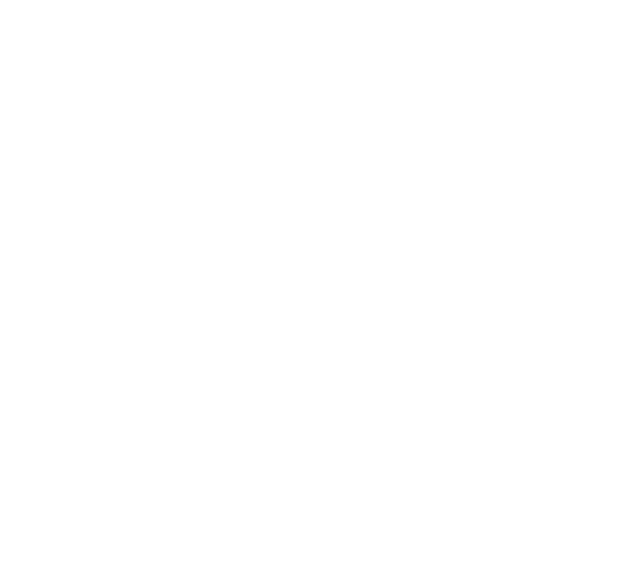
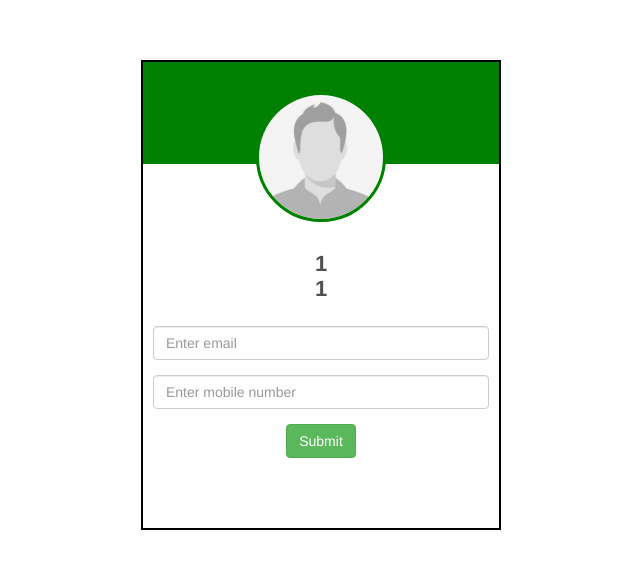
Before and after one commit to DeepakAtariya/TheScoree-Grade-Card-, an Angular app in the folder frontend-ignou/: page /user/profileSetup/1/1 in a window 1280 px wide. Before the commit this address led to /. Shown: the part 197-766 px from the top of the page, without its empty margins (319-959 px from the left). Built offline with nearby package versions, Linux system fonts and the light colour scheme.

Commit message:
profile setup : done

```diff
--- a/frontend-ignou/src/app/app.module.ts
+++ b/frontend-ignou/src/app/app.module.ts
@@ -16,7 +16,7 @@
 
 const appRoutes : Routes = [
   {path : '', component : HeaderComponent},
-  {path :'user/profileSetup/:name', component : SetupProfileComponent},
+  {path :'user/profileSetup/:name/:enrollment', component : SetupProfileComponent},
   // {path :'page1', component : HeaderComponent}
 ];
 
--- a/frontend-ignou/src/app/fields/fields.component.ts
+++ b/frontend-ignou/src/app/fields/fields.component.ts
@@ -60,9 +60,9 @@
           AppComponent.onShowLoader(0);
           this.showData = this.data.name;
           if (this.showData != ""){
-            this.fieldService.onNavigate(true, this.showData);
+            this.fieldService.onNavigate(true, this.data.name, this.data.enrollment);
           }else{
-            this.fieldService.onNavigate(false, this.showData);
+            this.fieldService.onNavigate(false,  this.data.name, this.data.enrollment);
           }
         },
         (error) => {
--- a/frontend-ignou/src/app/fields/fields.service.ts
+++ b/frontend-ignou/src/app/fields/fields.service.ts
@@ -11,9 +11,9 @@
 
   }
 
-  onNavigate(decision : Boolean, data: string) {
+  onNavigate(decision : Boolean, name, enrollment) {
     if(decision){
-      this.route.navigate(["user/profileSetup", data]);
+      this.route.navigate(["user/profileSetup", name, enrollment]);
     }else{
       this.route.navigate([""]);
     }
--- a/frontend-ignou/src/app/setup-profile/setup-profile.component.css
+++ b/frontend-ignou/src/app/setup-profile/setup-profile.component.css
@@ -1,8 +1,3 @@
-body{
-    /* background-image: url("https://cdn.mos.cms.futurecdn.net/hXjosYWpKQP2xW6xaNWJw4.jpg"); */
-    background-repeat: no-repeat;
-    background-size: 100% 100%;
-}
 
 .our-team
 {
@@ -11,8 +6,9 @@
     text-align: center;
     overflow: hidden;
     position: relative;
-    width: 200px;
-    height: auto;
+    opacity: 1.0;
+    border:2px solid black;
+
 }
 
 .our-team .pic{
@@ -20,7 +16,7 @@
     width: 130px;
     height: 130px;
 
-    margin-bottom: 50px;
+    margin-bottom: 10px;
 /*            background: green;*/
     position: relative;
     z-index: 1;
@@ -31,19 +27,18 @@
     width: 100%;
     background: green;
     position: absolute;
-    bottom: 135%;
+    bottom: 145%;
     right: 0;
     left: 0;
 /*            height: 100%;*/
     transform: scale(3);
     transition: all 0.3s linear 0s;
+    height: 100%;
 
 }
 
 .our-team:hover .pic:before{
-
-    height: 100%;
-    border-radius: 50%;
+    border-radius: 45%;
 
 }
 
@@ -63,13 +58,14 @@
     width: 100%;
     height: auto;
     border-radius: 50%;
+    border: 3px solid green;
     transform: scale(1);
     transition: 0.7s;
 }
 
 .our-team:hover .pic img{
     box-shadow: 0 0 0 15px #f7f5ec;
-    transform: scale(0.5);
+    transform: scale(0.7);
 }
 
 .our-team .team-content{
@@ -81,7 +77,7 @@
     font-weight: 700;
     color: #4e5052;
     letter-spacing: capitalize;
-    margin-bottom: 5px;
+    margin-bottom: 25px;
 
 }
 
@@ -93,35 +89,12 @@
 
 }
 
-.our-team .social{
-    width:100%;
-    padding: 0;
-    margin: 0;
-    background: green;
-    position: absolute;
-    bottom: -100px;
-    left: 0;
-    transition: 0.5s;
+.col-centered{
+    float: none;
+    margin: 22% auto 0;
 }
 
-.our-team:hover .social{
-    bottom: 0
+.form-group{
+
+    margin: 15px 10px;
 }
-
-.our-team:hover .social li{
-    display: inline-block;
-}
-
-.out-team .social li a{
-    display: block;
-    padding: 10px;
-    font-size: 17px;
-    color: white;
-    transition: 0.3s;
-}
-
-.our-team .social li a:hover{
-    color: green;
-    background: #f7f5ec;
-    text-decoration: none;
-}
--- a/frontend-ignou/src/app/setup-profile/setup-profile.component.html
+++ b/frontend-ignou/src/app/setup-profile/setup-profile.component.html
@@ -1,231 +1,24 @@
-<html>
-<head>
-  <title>Bootstrap Example</title>
-  <meta charset="utf-8">
-  <meta name="viewport" content="width=device-width, initial-scale=1">
-  <link rel="stylesheet" href="https://maxcdn.bootstrapcdn.com/bootstrap/3.3.7/css/bootstrap.min.css">
-  <script src="https://ajax.googleapis.com/ajax/libs/jquery/3.3.1/jquery.min.js"></script>
-  <script src="https://maxcdn.bootstrapcdn.com/bootstrap/3.3.7/js/bootstrap.min.js"></script>
 
-    <style>
-        body{
-            background-image: url("https://cdn.mos.cms.futurecdn.net/hXjosYWpKQP2xW6xaNWJw4.jpg");
-            background-repeat: no-repeat;
-            background-size: 100% 100%;
-        }
-
-        .our-team
-        {
-            padding: 30px 0 40px;
-            background:  white;
-            text-align: center;
-            overflow: hidden;
-            position: relative;
-        }
-
-        .our-team .pic{
-            display: inline-block;
-            width: 130px;
-            height: 130px;
-
-            margin-bottom: 50px;
-/*            background: green;*/
-            position: relative;
-            z-index: 1;
-        }
-
-        .our-team .pic:before{
-            content: "";
-            width: 100%;
-            background: green;
-            position: absolute;
-            bottom: 135%;
-            right: 0;
-            left: 0;
-/*            height: 100%;*/
-            transform: scale(3);
-            transition: all 0.3s linear 0s;
-
-        }
-
-        .our-team:hover .pic:before{
-
-            height: 100%;
-            border-radius: 50%;
-
-        }
-
-        .our-team .pic:after{
-            content: "";
-            width: 100%;
-            height: 100%;
-            border-radius: 50%;
-            background: lightgreen;
-            position: absolute;
-            top:0;
-            left: 0;
-            z-index: -1;
-        }
-
-        .our-team .pic img{
-            width: 100%;
-            height: auto;
-            border-radius: 50%;
-            transform: scale(1);
-            transition: 0.7s;
-        }
-
-        .our-team:hover .pic img{
-            box-shadow: 0 0 0 15px #f7f5ec;
-            transform: scale(0.5);
-        }
-
-        .our-team .team-content{
-            margin-bottom: 30px;
-        }
-
-        .our-team .title{
-            font-size: 22px;
-            font-weight: 700;
-            color: #4e5052;
-            letter-spacing: capitalize;
-            margin-bottom: 5px;
-
-        }
-
-        .our-team .post{
-            display: block;
-            font-size: 15px;
-            color: #4e5852;
-            text-transform: capitalize;
-
-        }
-
-        .our-team .social{
-            width:100%;
-            padding: 0;
-            margin: 0;
-            background: green;
-            position: absolute;
-            bottom: -100px;
-            left: 0;
-            transition: 0.5s;
-        }
-
-        .our-team:hover .social{
-            bottom: 0
-        }
-
-        .our-team:hover .social li{
-            display: inline-block;
-        }
-
-        .out-team .social li a{
-            display: block;
-            padding: 10px;
-            font-size: 17px;
-            color: white;
-            transition: 0.3s;
-        }
-
-        .our-team .social li a:hover{
-            color: green;
-            background: #f7f5ec;
-            text-decoration: none;
-        }
-
-        .col-centered{
-    float: none;
-    margin: 22% auto 0;
-}
-
-
-
-
-
-    </style>
-</head>
-    <body>
-        <div class="container">
+        <div id="" class="container">
             <div class="row">
-                <div class="col-md-3 col-sm-6 col-centered">
-                    <div class="our-team">
+                <div class="col-lg-4 col-md-3 col-sm-6 col-centered">
+                    <form>
+                        <div class="our-team">
                         <div class="pic">
-                            <img src="1.jpg">
+                            <img src="assets/images/1.jpg">
                         </div>
                         <div class="team-content">
-                            <h3 class="title">NAME</h3>
-                            <span class="post">PROFILE</span>
+                            <h3 class="title">{{name}}<br>{{enrollment}}</h3>
+                            <div class="form-group">
+                                <input type="text" class="form-control" id="email" placeholder="Enter email" name="email">
+                            </div>
+                            <div class="form-group">
+                                <input type="number" min="10" max="10" class="form-control" id="mobile" placeholder="Enter mobile number" name="mobile">
+                            </div>
+                            <button type="submit" class="btn btn-success">Submit</button>
                         </div>
-<!--
-                        <ul class="social">
-                            <li><a href="#">G</a></li>
-                            <li><a href="#">G</a></li>
-                            <li><a href="#">G</a></li>
-                            <li><a href="#">G</a></li>
-                        </ul>
--->
-
                     </div>
+                  </form>
                 </div>
-<!--
-                <div class="col-md-3 col-sm-6">
-                    <div class="our-team">
-                        <div class="pic">
-                            <img src="1.jpg">
-                        </div>
-                        <div class="team-content">
-                            <h3 class="title">NAME</h3>
-                            <span class="post">PROFILE</span>
-                        </div>
-                        <ul class="social">
-                            <li><a href="#">G</a></li>
-                            <li><a href="#">G</a></li>
-                            <li><a href="#">G</a></li>
-                            <li><a href="#">G</a></li>
-                        </ul>
-
-                    </div>
-                </div>
-                <div class="col-md-3 col-sm-6">
-                    <div class="our-team">
-                        <div class="pic">
-                            <img src="1.jpg">
-                        </div>
-                        <div class="team-content">
-                            <h3 class="title">NAME</h3>
-                            <span class="post">PROFILE</span>
-                        </div>
-                        <ul class="social">
-                            <li><a href="#">G</a></li>
-                            <li><a href="#">G</a></li>
-                            <li><a href="#">G</a></li>
-                            <li><a href="#">G</a></li>
-                        </ul>
-
-                    </div>
-                </div>
-                <div class="col-md-3 col-sm-6">
-                    <div class="our-team">
-                        <div class="pic">
-                            <img src="1.jpg">
-                        </div>
-                        <div class="team-content">
-                            <h3 class="title">NAME</h3>
-                            <span class="post">PROFILE</span>
-                        </div>
-                        <ul class="social">
-                            <li><a href="#">G</a></li>
-                            <li><a href="#">G</a></li>
-                            <li><a href="#">G</a></li>
-                            <li><a href="#">G</a></li>
-                        </ul>
-
-                    </div>
-                </div>
--->
-
             </div>
-        </div>
-    </body>
-</html>
+          </div>
--- a/frontend-ignou/src/app/setup-profile/setup-profile.component.ts
+++ b/frontend-ignou/src/app/setup-profile/setup-profile.component.ts
@@ -8,13 +8,16 @@
 })
 export class SetupProfileComponent implements OnInit {
 
-  data;
+  name : string;
+  enrollment : string;
+  dataProvider : any;
+
   constructor(private route: ActivatedRoute) { }
 
   ngOnInit() {
-    console.log(this.route.snapshot.params['name']);
-    this.data = this.route.snapshot.params['name'];
-
+    // console.log(this.route.snapshot.params['name']);
+    this.dataProvider = this.route.snapshot.params['name'];
+    this.name = this.route.snapshot.params['name'];
+    this.enrollment = this.route.snapshot.params['enrollment'];
   }
-
 }
```
Also changed, not shown: frontend-ignou/src/assets/images/1.jpg (added).
